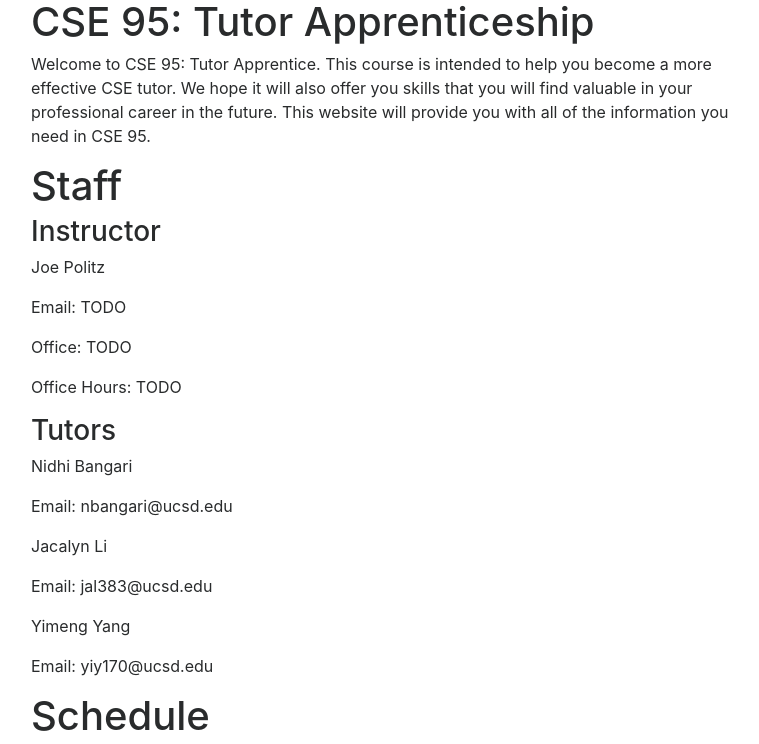
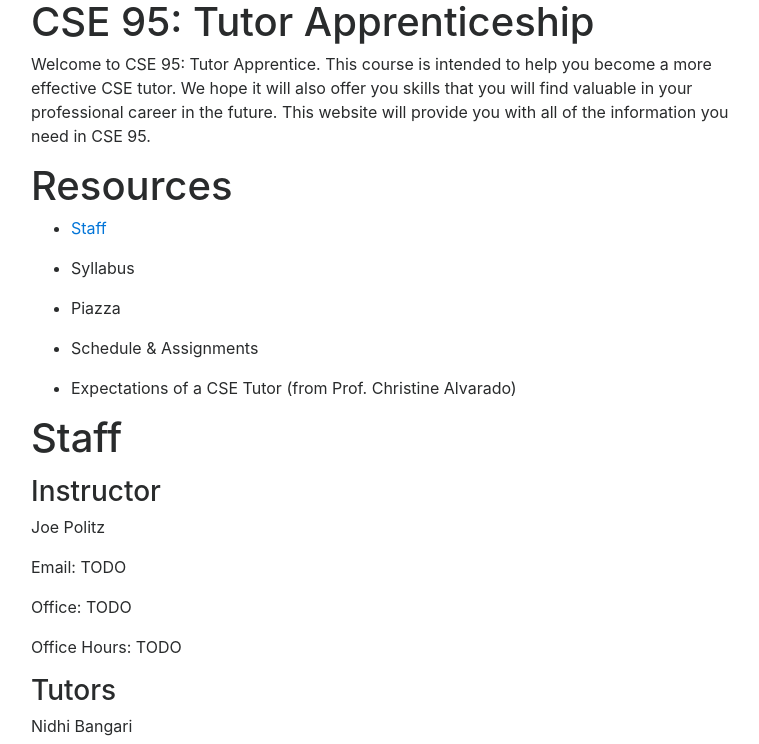
Before and after one commit to ucsd-cse95-f19/ucsd-cse95-f19.github.io, a Jekyll site: the page built from index.md, in a window 1280 px wide. Shown: the top 744 px of the page, without its empty margins (244-1003 px from the left). Built offline with Jekyll 4.4.1, drawn with Linux system fonts in a browser that asks for light colours; nearby versions of some CDN libraries; grey boxes are pictures that could not be loaded.

Commit message:
Update index.md

```diff
--- a/index.md
+++ b/index.md
@@ -7,7 +7,20 @@ title: "CSE95 Fall 2018: Tutor Apprenticeship"
 
 Welcome to CSE 95: Tutor Apprentice. This course is intended to help you become a more effective CSE tutor. We hope it will also offer you skills that you will find valuable in your professional career in the future. This website will provide you with all of the information you need in CSE 95.
 
+# Resources
+* <a href="staff">Staff</a>
+
+* Syllabus
+
+* Piazza
+
+* Schedule & Assignments
+
+* Expectations of a CSE Tutor (from Prof. Christine Alvarado)
+
 # Staff
+<a id="staff"></a>
+
 <h3>Instructor</h3>
 
 Joe Politz
@@ -31,7 +44,3 @@ Email: jal383@ucsd.edu
 Yimeng Yang
 
 Email: yiy170@ucsd.edu
-
-# Schedule
-
-<iframe style="border: none; border-top: 1px solid grey; border-spacing: 2px" src="https://docs.google.com/spreadsheets/d/e/2PACX-1vTSzcbMtdGIdQ_FFq2vIGP2czId9MouBnDMgqzqNfHR6IVyaNJ_Dq9-d06UXTXgxdakOaYuHfkjwlC-/pubhtml?gid=0&amp;single=true&amp;widget=true&amp;headers=false" width="100%" height="800px"></iframe>
```
